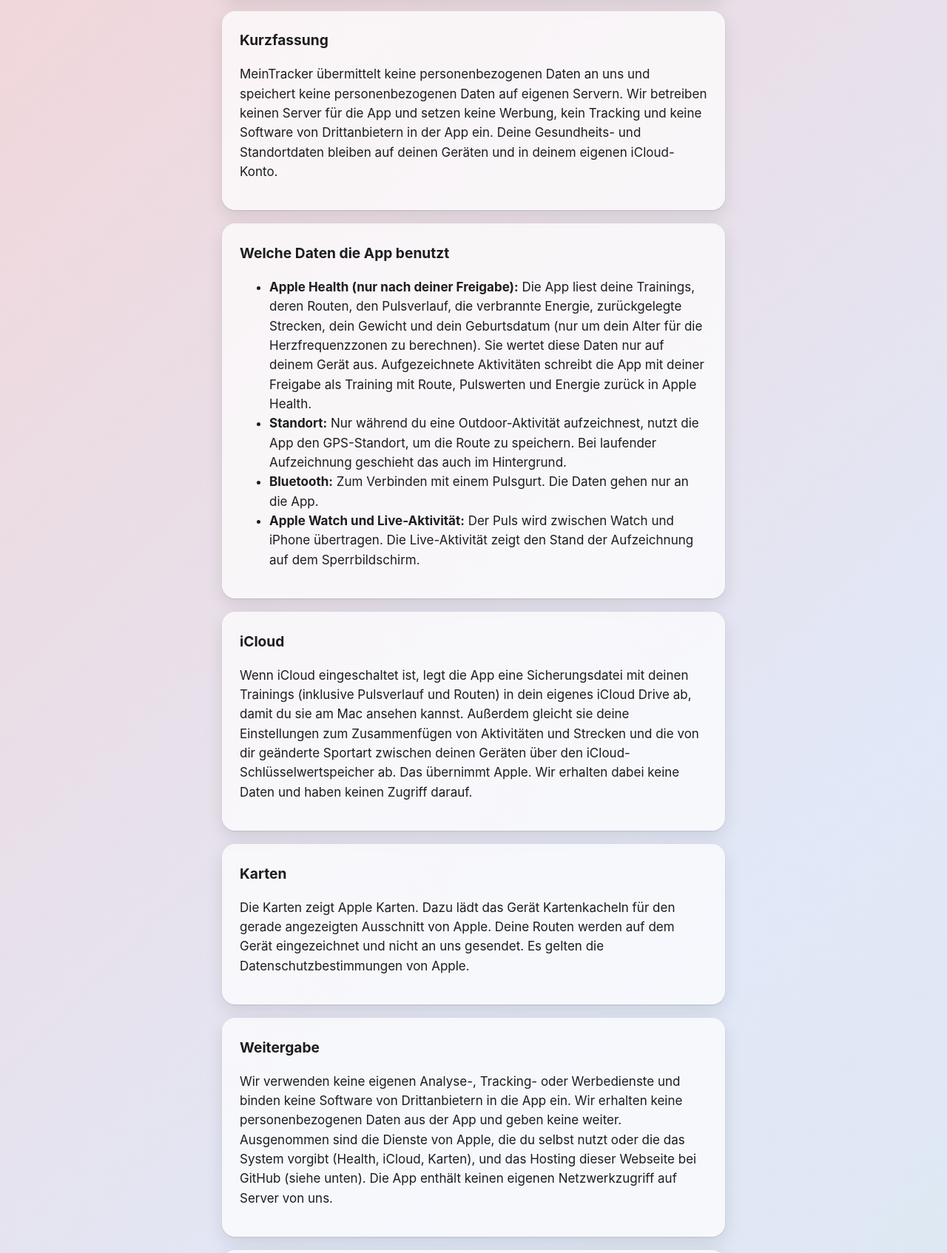
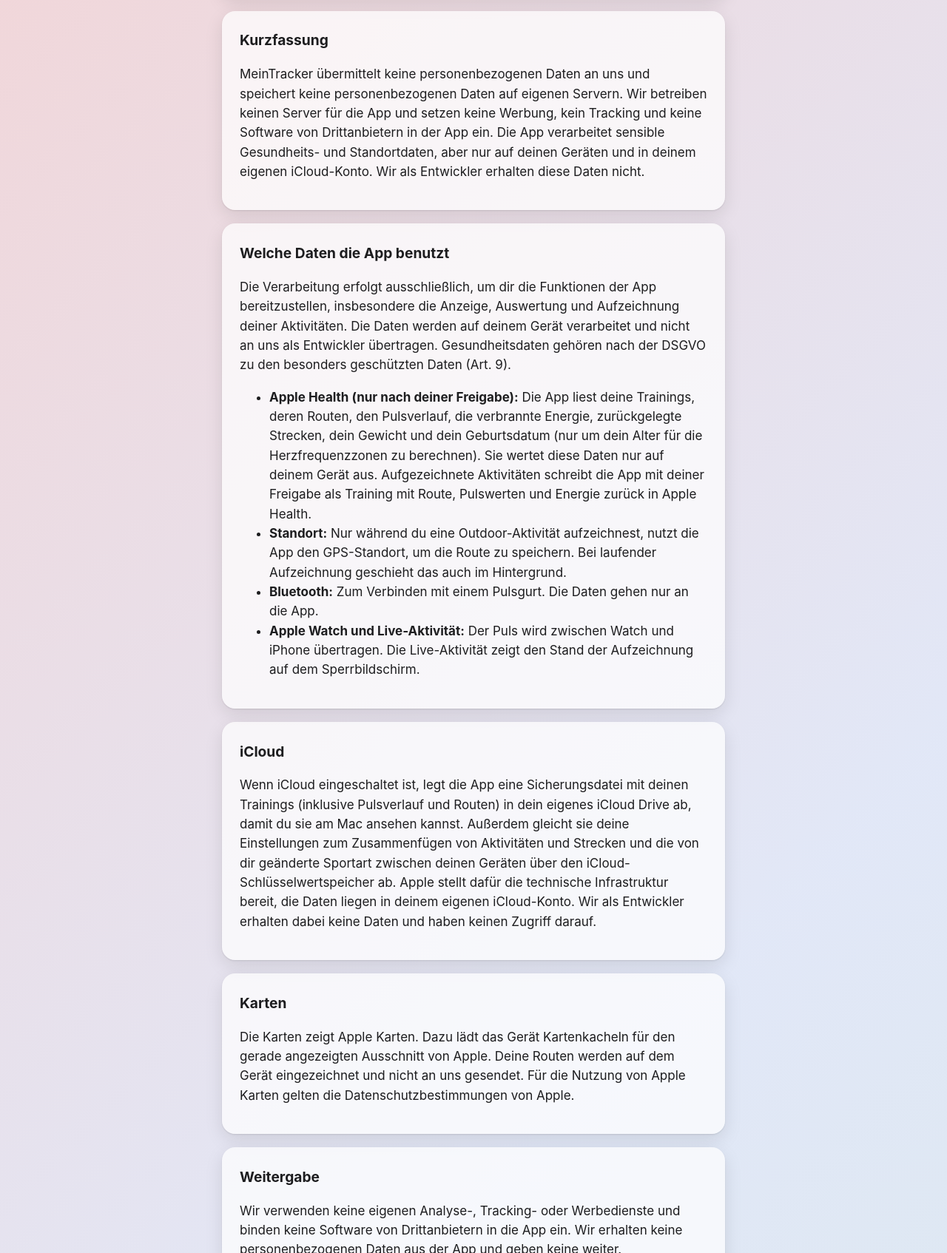
Before and after one commit to rawi-software/rawi-software.github.io, a plain HTML site: page meintracker/datenschutz.html in a window 1280 px wide. Shown: the part 379-2073 px from the top of the page at 74% size. Drawn offline with Linux system fonts and the light colour scheme.

Commit message:
Datenschutz MeinTracker: Zweck, Gesundheitsdaten, iCloud und Karten präzisiert

```diff
--- a/meintracker/datenschutz.html
+++ b/meintracker/datenschutz.html
@@ -5,16 +5,17 @@
 <div class="karte"><h2>Verantwortlicher</h2>
 <p>Ralf Weiss<br>Hofrainstr. 6/1<br>71277 Rutesheim<br>E-Mail: <a href="mailto:rawi-software@gmx.net">rawi-software@gmx.net</a><br>Telefon: <a href="tel:+497152353247">+49 7152 353247</a></p></div>
 <div class="karte"><h2>Kurzfassung</h2>
-<p>MeinTracker übermittelt keine personenbezogenen Daten an uns und speichert keine personenbezogenen Daten auf eigenen Servern. Wir betreiben keinen Server für die App und setzen keine Werbung, kein Tracking und keine Software von Drittanbietern in der App ein. Deine Gesundheits- und Standortdaten bleiben auf deinen Geräten und in deinem eigenen iCloud-Konto.</p></div>
+<p>MeinTracker übermittelt keine personenbezogenen Daten an uns und speichert keine personenbezogenen Daten auf eigenen Servern. Wir betreiben keinen Server für die App und setzen keine Werbung, kein Tracking und keine Software von Drittanbietern in der App ein. Die App verarbeitet sensible Gesundheits- und Standortdaten, aber nur auf deinen Geräten und in deinem eigenen iCloud-Konto. Wir als Entwickler erhalten diese Daten nicht.</p></div>
 <div class="karte"><h2>Welche Daten die App benutzt</h2>
+<p>Die Verarbeitung erfolgt ausschließlich, um dir die Funktionen der App bereitzustellen, insbesondere die Anzeige, Auswertung und Aufzeichnung deiner Aktivitäten. Die Daten werden auf deinem Gerät verarbeitet und nicht an uns als Entwickler übertragen. Gesundheitsdaten gehören nach der DSGVO zu den besonders geschützten Daten (Art. 9).</p>
 <ul><li><b>Apple Health (nur nach deiner Freigabe):</b> Die App liest deine Trainings, deren Routen, den Pulsverlauf, die verbrannte Energie, zurückgelegte Strecken, dein Gewicht und dein Geburtsdatum (nur um dein Alter für die Herzfrequenzzonen zu berechnen). Sie wertet diese Daten nur auf deinem Gerät aus. Aufgezeichnete Aktivitäten schreibt die App mit deiner Freigabe als Training mit Route, Pulswerten und Energie zurück in Apple Health.</li>
 <li><b>Standort:</b> Nur während du eine Outdoor-Aktivität aufzeichnest, nutzt die App den GPS-Standort, um die Route zu speichern. Bei laufender Aufzeichnung geschieht das auch im Hintergrund.</li>
 <li><b>Bluetooth:</b> Zum Verbinden mit einem Pulsgurt. Die Daten gehen nur an die App.</li>
 <li><b>Apple Watch und Live-Aktivität:</b> Der Puls wird zwischen Watch und iPhone übertragen. Die Live-Aktivität zeigt den Stand der Aufzeichnung auf dem Sperrbildschirm.</li></ul></div>
 <div class="karte"><h2>iCloud</h2>
-<p>Wenn iCloud eingeschaltet ist, legt die App eine Sicherungsdatei mit deinen Trainings (inklusive Pulsverlauf und Routen) in dein eigenes iCloud Drive ab, damit du sie am Mac ansehen kannst. Außerdem gleicht sie deine Einstellungen zum Zusammenfügen von Aktivitäten und Strecken und die von dir geänderte Sportart zwischen deinen Geräten über den iCloud-Schlüsselwertspeicher ab. Das übernimmt Apple. Wir erhalten dabei keine Daten und haben keinen Zugriff darauf.</p></div>
+<p>Wenn iCloud eingeschaltet ist, legt die App eine Sicherungsdatei mit deinen Trainings (inklusive Pulsverlauf und Routen) in dein eigenes iCloud Drive ab, damit du sie am Mac ansehen kannst. Außerdem gleicht sie deine Einstellungen zum Zusammenfügen von Aktivitäten und Strecken und die von dir geänderte Sportart zwischen deinen Geräten über den iCloud-Schlüsselwertspeicher ab. Apple stellt dafür die technische Infrastruktur bereit, die Daten liegen in deinem eigenen iCloud-Konto. Wir als Entwickler erhalten dabei keine Daten und haben keinen Zugriff darauf.</p></div>
 <div class="karte"><h2>Karten</h2>
-<p>Die Karten zeigt Apple Karten. Dazu lädt das Gerät Kartenkacheln für den gerade angezeigten Ausschnitt von Apple. Deine Routen werden auf dem Gerät eingezeichnet und nicht an uns gesendet. Es gelten die Datenschutzbestimmungen von Apple.</p></div>
+<p>Die Karten zeigt Apple Karten. Dazu lädt das Gerät Kartenkacheln für den gerade angezeigten Ausschnitt von Apple. Deine Routen werden auf dem Gerät eingezeichnet und nicht an uns gesendet. Für die Nutzung von Apple Karten gelten die Datenschutzbestimmungen von Apple.</p></div>
 <div class="karte"><h2>Weitergabe</h2>
 <p>Wir verwenden keine eigenen Analyse-, Tracking- oder Werbedienste und binden keine Software von Drittanbietern in die App ein. Wir erhalten keine personenbezogenen Daten aus der App und geben keine weiter. Ausgenommen sind die Dienste von Apple, die du selbst nutzt oder die das System vorgibt (Health, iCloud, Karten), und das Hosting dieser Webseite bei GitHub (siehe unten). Die App enthält keinen eigenen Netzwerkzugriff auf Server von uns.</p></div>
 <div class="karte"><h2>Diese Webseite und Hosting</h2>
```
